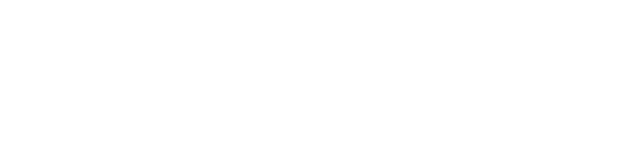
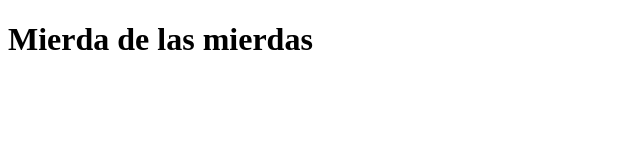
Before and after one commit to yornipaz/git-tensor, a website: page index.html in a window 1280 px wide. Shown: the whole page, without its empty margins (0-640 px from the left). Drawn offline with Linux system fonts and the light colour scheme.

Commit message:
pruebas ubuntu lite-server

```diff
--- a/index.html
+++ b/index.html
@@ -6,6 +6,6 @@
     <title>Document</title>
 </head>
 <body>
-
+   <h1> Mierda de las mierdas</h1>
 </body>
 </html>
```
Also changed, not shown: package.json (added, +29 -0 lines), 1 other file.
